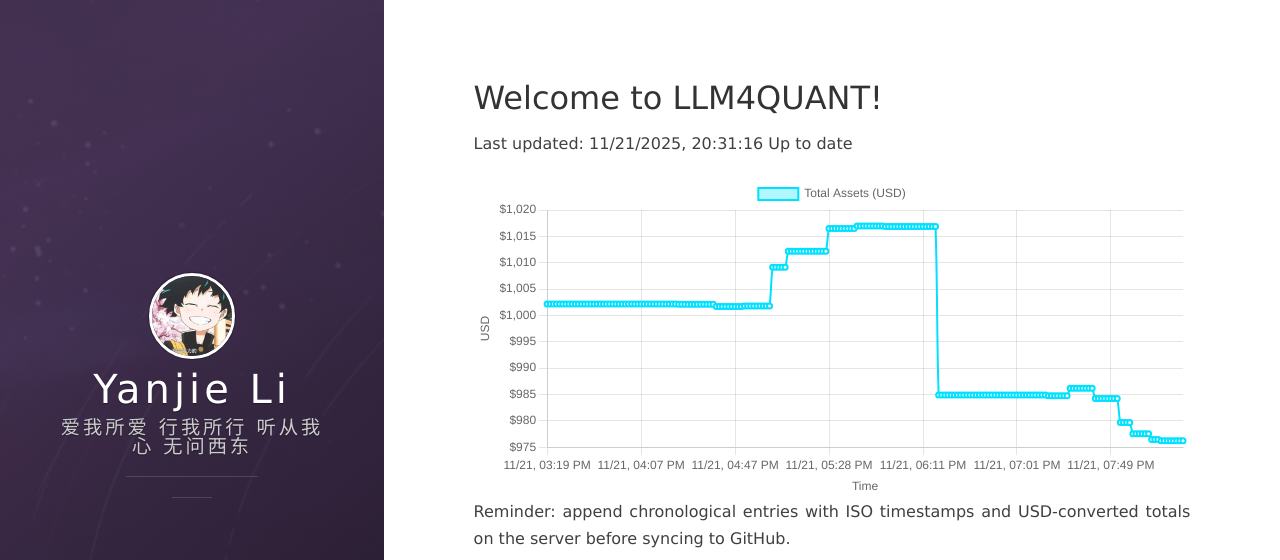
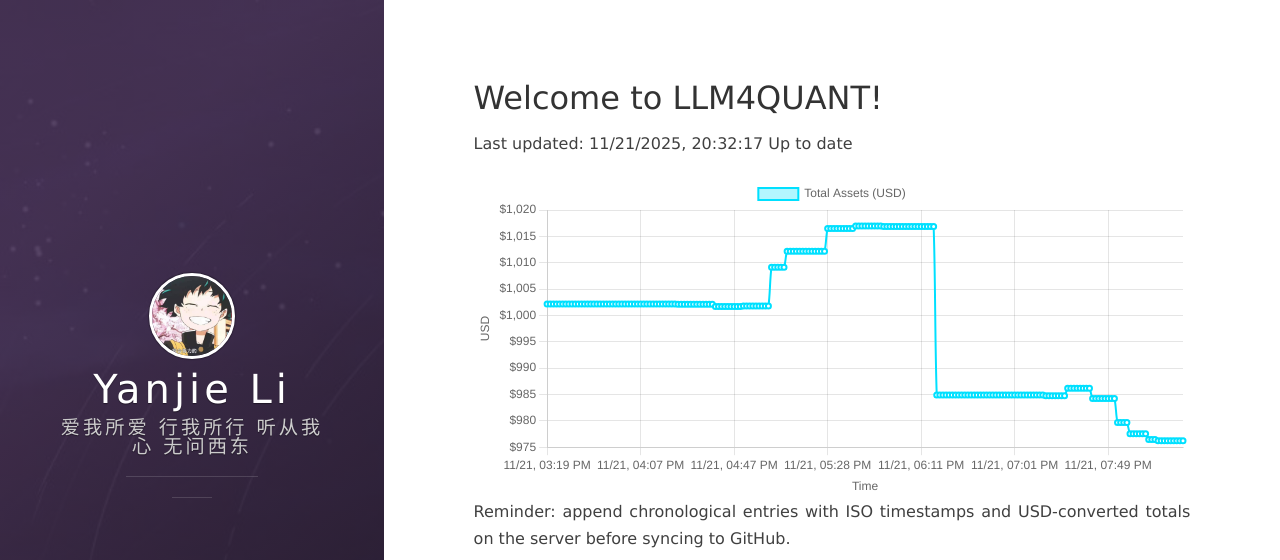
Before and after one commit to leeyegy/leeyegy.github.io, a Jekyll site: the page built from live-trading.html, in a window 1280 px wide and 1000 px high. Shown: the top 560 px of the window. Built offline with Jekyll 4.4.1, drawn with Linux system fonts in a browser that asks for light colours; nearby versions of some CDN libraries.

Commit message:
AccountMonitor: update balance history 2025-11-22T04:32:17+08:00

```diff
--- a/assets/data/binance/balance-history.json
+++ b/assets/data/binance/balance-history.json
@@ -1,5 +1,5 @@
 {
-  "generatedAt": "2025-11-22T04:31:16+08:00",
+  "generatedAt": "2025-11-22T04:32:17+08:00",
   "asset": "total_usd_value",
   "history": [
     {
@@ -817,6 +817,10 @@
     {
       "timestamp": "2025-11-22T04:31:16+08:00",
       "totalUsd": 976.21937739
+    },
+    {
+      "timestamp": "2025-11-22T04:32:17+08:00",
+      "totalUsd": 976.21937739
     }
   ]
 }
```
